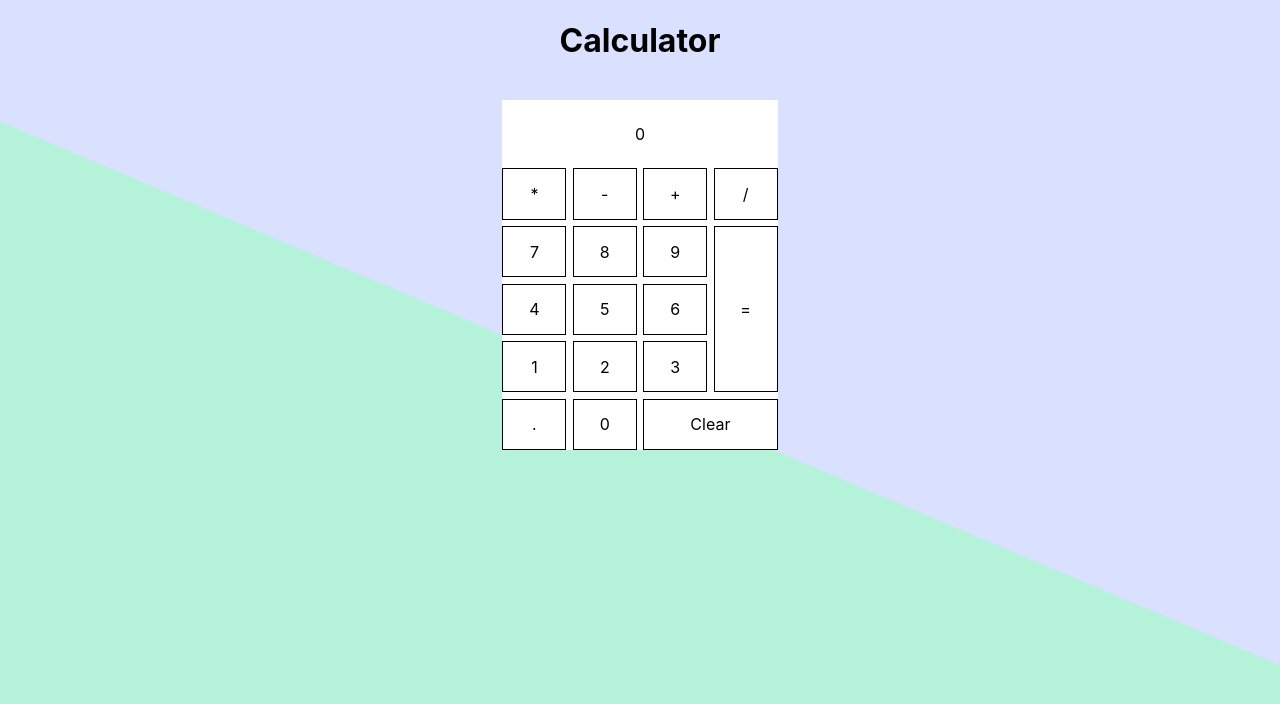
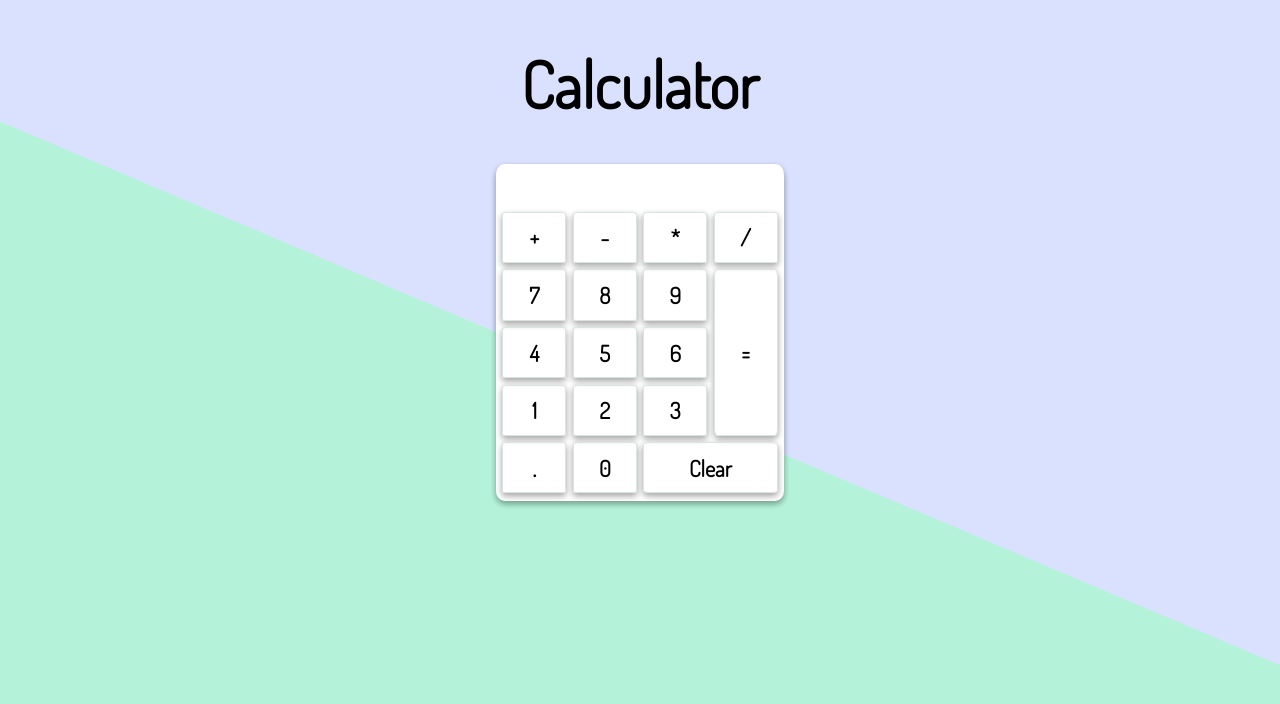
Before and after one commit to noavrd/Calculator, a React (Create React App) app in the folder client/: page / in a window 1280 px wide. Shown: the top 704 px of the page. Built offline with nearby package versions, Linux system fonts and the light colour scheme.

Commit message:
add css & fix show number

```diff
--- a/client/public/index.html
+++ b/client/public/index.html
@@ -10,34 +10,18 @@
       content="Web site created using create-react-app"
     />
     <link rel="apple-touch-icon" href="%PUBLIC_URL%/logo192.png" />
-    <!--
-      manifest.json provides metadata used when your web app is installed on a
-      user's mobile device or desktop. See https://developers.google.com/web/fundamentals/web-app-manifest/
-    -->
+
     <link rel="manifest" href="%PUBLIC_URL%/manifest.json" />
-    <!--
-      Notice the use of %PUBLIC_URL% in the tags above.
-      It will be replaced with the URL of the `public` folder during the build.
-      Only files inside the `public` folder can be referenced from the HTML.
-
-      Unlike "/favicon.ico" or "favicon.ico", "%PUBLIC_URL%/favicon.ico" will
-      work correctly both with client-side routing and a non-root public URL.
-      Learn how to configure a non-root public URL by running `npm run build`.
-    -->
-    <title>React App</title>
+    <link rel="preconnect" href="https://fonts.googleapis.com" />
+    <link rel="preconnect" href="https://fonts.gstatic.com" crossorigin />
+    <link
+      href="https://fonts.googleapis.com/css2?family=Dosis:wght@300&display=swap"
+      rel="stylesheet"
+    />
+    <title>Calculator</title>
   </head>
   <body>
     <noscript>You need to enable JavaScript to run this app.</noscript>
     <div id="root"></div>
-    <!--
-      This HTML file is a template.
-      If you open it directly in the browser, you will see an empty page.
-
-      You can add webfonts, meta tags, or analytics to this file.
-      The build step will place the bundled scripts into the <body> tag.
-
-      To begin the development, run `npm start` or `yarn start`.
-      To create a production bundle, use `npm run build` or `yarn build`.
-    -->
   </body>
 </html>
--- a/client/src/App.css
+++ b/client/src/App.css
@@ -5,6 +5,7 @@ body {
   background-repeat: no-repeat;
   background-size: cover;
   background-attachment: fixed;
+  font-family: 'Dosis', sans-serif;
 }
 .App {
   text-align: center;
@@ -14,18 +15,20 @@ body {
 
 h1 {
   margin-bottom: 5vh;
+  font-size: 8vh;
 }
 
 .main {
   background-color: white;
+  border-radius: 3%;
+  font-weight: bold;
+  box-shadow: 0 3px 6px rgba(0, 0, 0, 0.16), 0 3px 6px rgba(0, 0, 0, 0.23);
 }
 
 .show-clicked {
-  /* height: 6vh; */
   padding-top: 3vh;
   padding-bottom: 3vh;
-
-  /* background-color: blanchedalmond; */
+  font-size: 4vh;
 }
 
 .numbers-container {
@@ -33,13 +36,25 @@ h1 {
   grid-template-columns: 8vh 8vh 8vh 8vh;
   grid-gap: 0.5vw;
   grid-template-rows: 4vw 4vw 4vw 4vw 4vw;
+  padding: 0vh 0.5vw 1vh 0.5vw;
+  font-size: 2.8vh;
 }
 
 .number {
-  border: black solid 1px;
+  border: #dae4e0 solid 1px;
   display: flex;
   justify-content: center;
   align-items: center;
+  cursor: pointer;
+  border-radius: 5%;
+  box-shadow: 0 3px 6px rgba(0, 0, 0, 0.16), 0 3px 6px rgba(0, 0, 0, 0.23);
+  transition: 0.5s;
+}
+
+.number:hover {
+  /* font-weight: bolder; */
+  background-color: honeydew;
+  border: grey solid 1px;
 }
 
 #item15 {
--- a/client/src/components/Main.js
+++ b/client/src/components/Main.js
@@ -6,9 +6,9 @@ import Number from './Number';
 export default function Main() {
   const symbols = [];
   const numbers = [
+    '+',
+    '-',
     '*',
-    '-',
-    '+',
     '/',
     7,
     8,
@@ -59,22 +59,6 @@ export default function Main() {
         ? setCurrentNum(parseFloat(element))
         : setCurrentNum(parseFloat(currentNum.toString() + element.toString()));
     }
-
-    // switch (currentSymbol) {
-    //   case '+':
-    //     break;
-    //   case '-':
-    //     break;
-    //   case '*':
-    //     break;
-    //   case '/':
-    //     break;
-    //   case '=':
-    //     break;
-    // }
-
-    // console.log(currentNum);
-    // console.log(currentNum.toString() + element.toString());
   };
 
   function actionHandler() {
@@ -120,7 +104,11 @@ export default function Main() {
   return (
     <div className="main">
       <div className="show-clicked">
-        {currentSymbol === '' ? currentNum : currentNum === 0 ? '' : currentNum}
+        {secondNum !== 0 && currentNum === 0
+          ? secondNum
+          : currentNum === 0
+          ? ''
+          : currentNum}
       </div>
       {/* <div className="symbols-container">
         {symbols.map((element, i) => (
```
